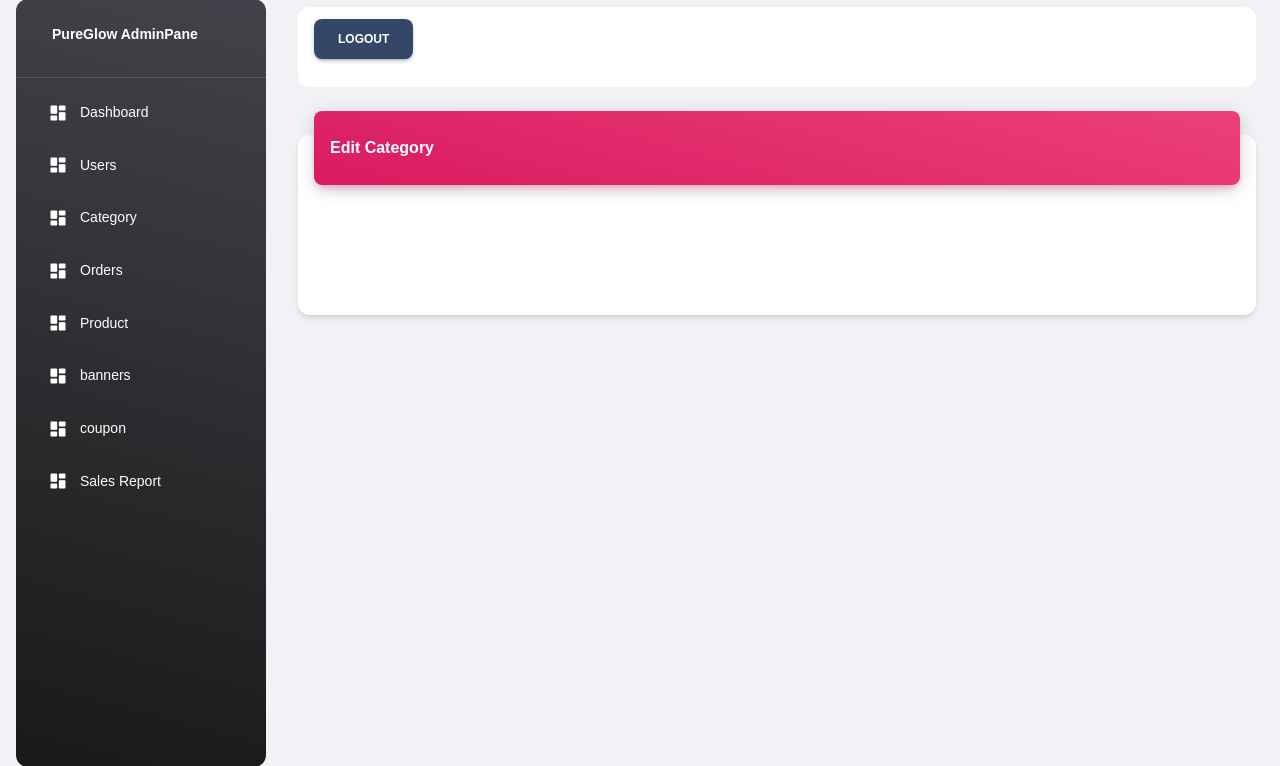
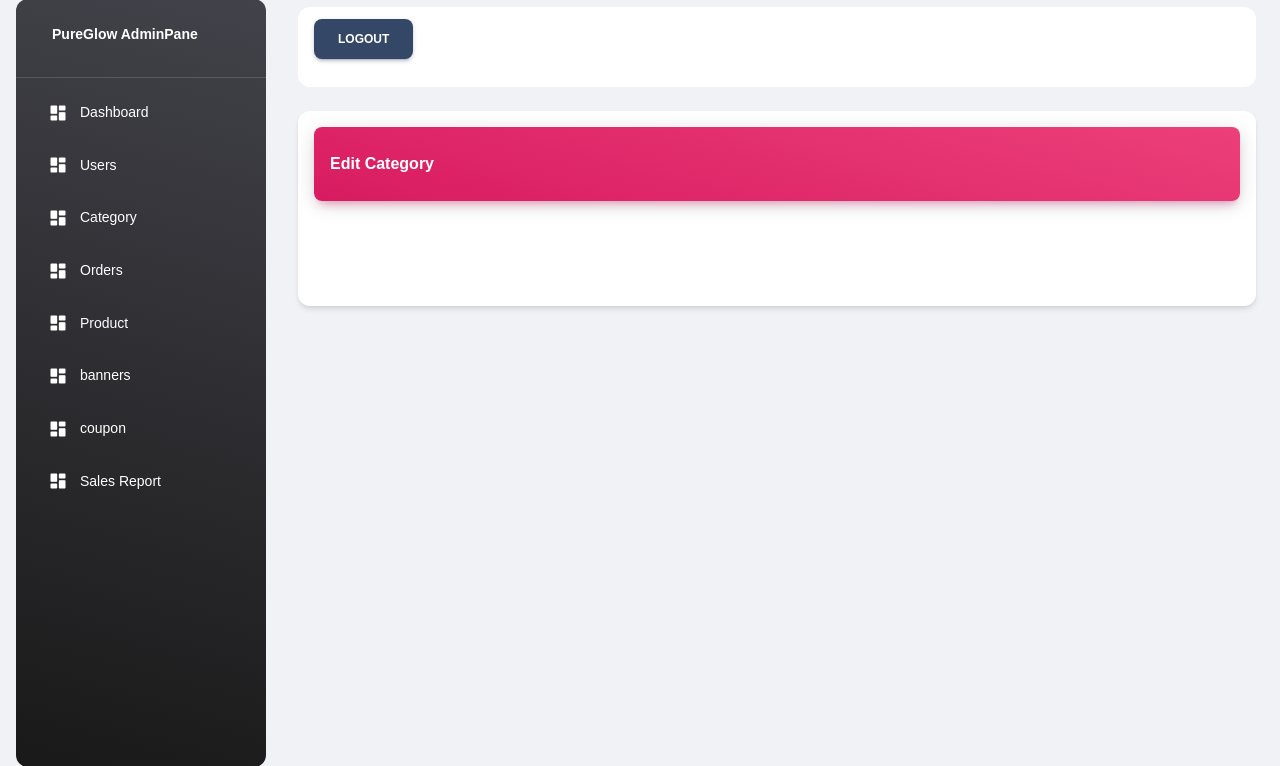
Before and after one commit to GiriKrishnap/PureGlow-Project1, a Node project: template views/admin/edit-category.ejs in a window 1280 px wide. Shown: the part 17-783 px from the top of the page. Run offline with Node 20 templates, Linux system fonts and the light colour scheme; the template is opened without the code that fills it, so the values that code supplies are empty; some libraries are stand-ins or nearby versions.

Commit message:
Category fixed

```diff
--- a/views/admin/add-category.ejs
+++ b/views/admin/add-category.ejs
@@ -19,7 +19,6 @@
   <script>
     function addCategory() {
       var name = document.getElementById('categoryName').value;
-      console.log(name);
       event.preventDefault()
       $.ajax({
         method: "post",
@@ -40,7 +39,8 @@
               icon: 'error',
               title: 'Oops...',
               text: response.message,
-
+              showConfirmButton: false,
+              timer: 1700
             })
           }
         }
--- a/views/admin/edit-category.ejs
+++ b/views/admin/edit-category.ejs
@@ -2,8 +2,8 @@
   <div class="container-fluid py-4">
     <div class="row">
       <div class="col-12">
-        <div class="card my-4">
-          <div class="card-header p-0 position-relative mt-n4 mx-3 z-index-2">
+        <div class="card">
+          <div class="card-header p-0 position-relative mt-3 mx-3 z-index-2">
             <div class="bg-gradient-primary shadow-primary border-radius-lg pt-4 pb-3">
               <h6 class="text-white text-capitalize ps-3">edit category</h6>
             </div>
@@ -16,31 +16,25 @@
                   </b></p>
                 <%}%>
             </div>
-            <div class="container p-2 ms-5" style="width:100%; height: 25px;"></div>
-
-
-            <!--edit category start here-->
-
-
 
             <div class="col-lg-10 order-2 me-auto">
-              <div class="container mt-3">
+              <div class="container">
                 <div class="justify-content-center bg-light">
-                  <div class="col-lg-10 m-5">
-                    <p class="text-danger text-center">
+                  <div class="col-lg-10 m-2 mb-5">
 
-                    </p>
                     <% if(categoryData){%>
+
                       <form action="/admin/update-category" class="row g-3 needs-validation" id="editCategory"
                         name="categoryForm" method="post">
-                        <div class="col-md-3">
+
+                        <div class="col-12">
                           <label for="categoryName" class="form-label">Category Name</label>
-                          <input type="text" class="form-control" id="categoryName" name="name"
-                            placeholder="product name" value="<%=categoryData.name%>">
+                          <input type="text" class="form-control ml-3" id="categoryName" name="name"
+                            placeholder="product name" value="<%= categoryData.name %>">
+                          <input type="text" id="categoryId" value="<%= categoryData._id %>" hidden>
                         </div>
 
-                        <b class="text-dange fw-3" id="addcategory"></b>
-                        <div class="row">
+                        <div class="row mt-3">
                           <div class="col-md-12">
                             <input class=" btn btn-dark" type="submit" value="Submit" onclick="editCategory()">
                             <a href="/admin/category-list" class="btn btn-dark">BACK</a>
@@ -52,33 +46,51 @@
                 </div>
               </div>
             </div>
-
-            <!--user list table start here-->
-
-          </div>
-        </div>
-
           </div>
         </div>
       </div>
     </div>
-  </main>
+  </div>
   <script>
     function editCategory() {
-      const editCategory = document.getElementById('editCategory');
-      editCategory.addEventListener('submit', event => {
       event.preventDefault()
       const categoryName = document.getElementById('categoryName').value.trim();
+      const categoryId = document.getElementById('categoryId').value.trim();
       if (!categoryName) {
-          console.log('working')
         Swal.fire(
           'please check form!',
-            'You selected invalid entry!',
+          'Enter the form Carefully!',
           'error')
       } else {
-          editCategory.submit()
+        $.ajax({
+          method: 'post',
+          url: '/admin/update-category',
+          data: ({
+            categoryName,
+            categoryId
+          }),
+          success: function (response) {
+            if (response.status === true) {
+              Swal.fire({
+                icon: 'success',
+                title: response.message,
+                showConfirmButton: false,
+                timer: 2000
+              }).then(() => { location.href = '/admin/category-list' });
+
+            } else {
+              Swal.fire({
+                icon: 'error',
+                title: 'Oops...',
+                text: response.message,
+                showConfirmButton: false,
+                timer: 1700
+              })
             }
+          }
+
         })
+      }
     }
   </script>
 
```
Also changed, not shown: controller/categoryController.js (+14 -18 lines). Lines whose indentation alone changed are shown as unchanged.
